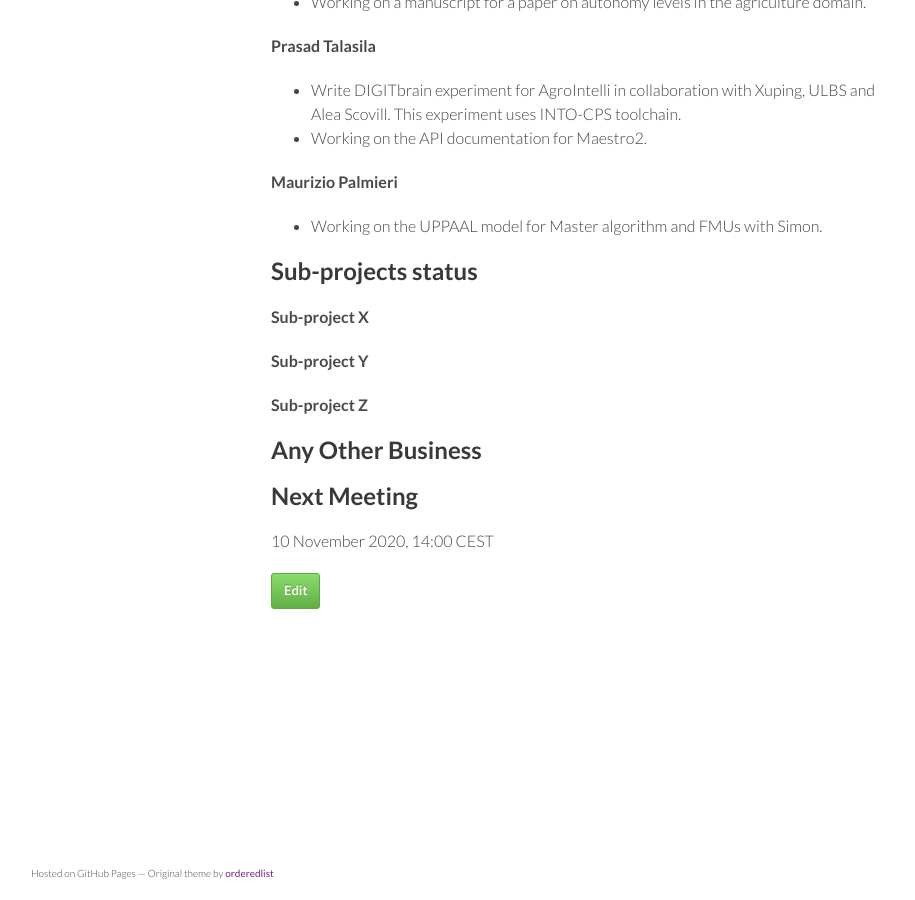
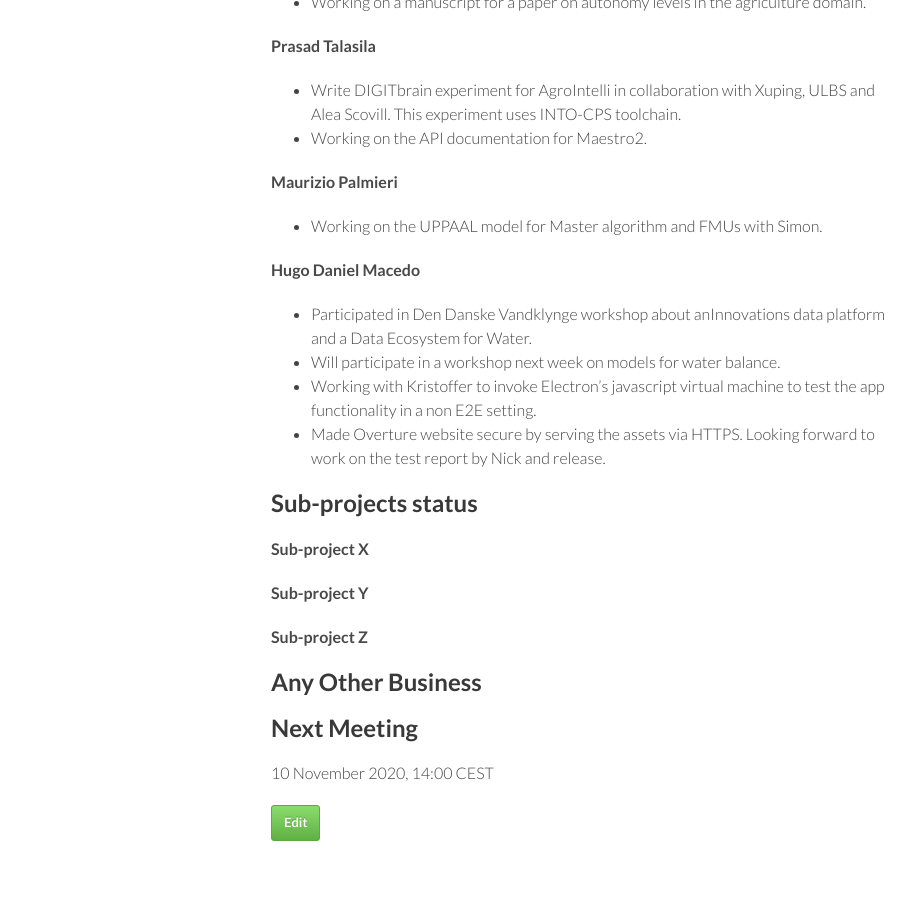
Before and after one commit to digitaltwincentre/digitaltwincentre.github.io, a Jekyll site: the page built from _biweeklies/Biweekly-27.md, in a window 1280 px wide and 900 px high, scrolled down 1459 px. Shown: the whole window, without its empty margins (179-1094 px from the left). Built offline with Jekyll 4.4.1, drawn with Linux system fonts in a browser that asks for light colours; nearby versions of some CDN libraries.

Commit message:
Update Biweekly-27.md

```diff
--- a/_biweeklies/Biweekly-27.md
+++ b/_biweeklies/Biweekly-27.md
@@ -62,6 +62,12 @@ date: 27 October 2020, 1400 CEST
 #### Maurizio Palmieri
 * Working on the UPPAAL model for Master algorithm and FMUs with Simon.
 
+#### Hugo Daniel Macedo
+* Participated in Den Danske Vandklynge workshop about anInnovations data platform and a Data Ecosystem for Water.
+* Will participate in a workshop next week on models for water balance.
+* Working with Kristoffer to invoke Electron's javascript virtual machine to test the app functionality in a  non E2E setting.
+* Made Overture website secure by serving the assets via HTTPS. Looking forward to work on the test report by Nick and release.
+
 
 ## Sub-projects status
 
```
